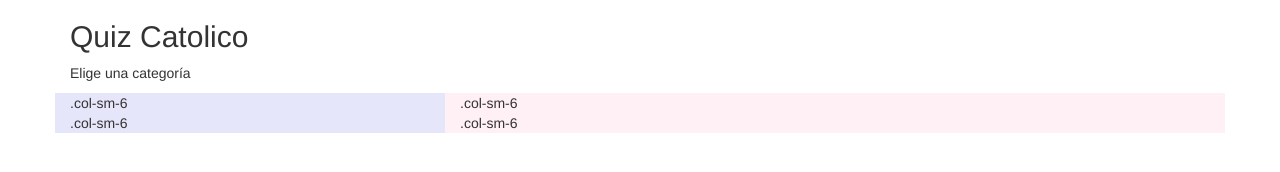
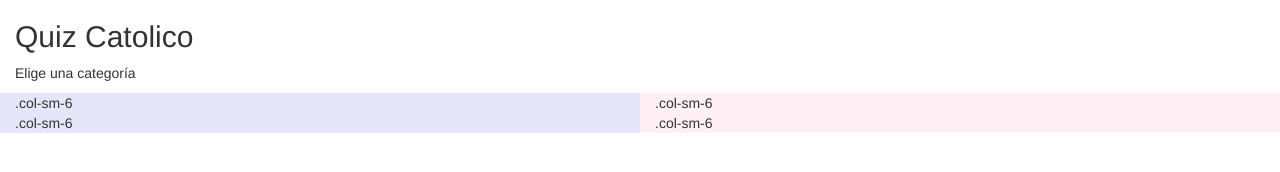
Before and after one commit to Daniela0106/quizCatolico, a plain HTML site: page index.html in a window 1280 px wide. Drawn offline with nearby package versions, Linux system fonts and the light colour scheme.

Commit message:
Adding the rows!!!! :D

```diff
--- a/index.html
+++ b/index.html
@@ -7,19 +7,32 @@
   <link rel="stylesheet" href="http://maxcdn.bootstrapcdn.com/bootstrap/3.3.6/css/bootstrap.min.css">
   <script src="https://ajax.googleapis.com/ajax/libs/jquery/1.12.2/jquery.min.js"></script>
   <script src="http://maxcdn.bootstrapcdn.com/bootstrap/3.3.6/js/bootstrap.min.js"></script>
+  <script src="style.css"></script>
   </head>
 
   <body>
-      <div class="container">
+      <div class="container-fluid">
         <h2>Quiz Catolico</h2>
         <p>Elige una categoría</p>
         <div class="row">
-            <div class="col-sm-4" style="background-color:lavender;">.col-sm-6</div>
-            <div class="col-sm-8" style="background-color:lavenderblush;">.col-sm-6</div>
+            <!--Categoria 1-->
+            <div class="col-xs-6" style="background-color:lavender;">
+                .col-sm-6
+            </div>
+            <!--Categoria 2-->
+            <div class="col-xs-6" style="background-color:lavenderblush;">
+                .col-sm-6
+            </div>
         </div>
         <div class="row">
-            <div class="col-sm-4" style="background-color:lavender;">.col-sm-6</div>
-            <div class="col-sm-8" style="background-color:lavenderblush;">.col-sm-6</div>
+            <!--Categoria 3-->
+            <div class="col-xs-6" style="background-color:lavender;">
+                .col-sm-6
+            </div>
+            <!--Categoria 4-->
+            <div class="col-xs-6" style="background-color:lavenderblush;">
+                .col-sm-6
+            </div>
         </div>
     </div>
   </body>
```
